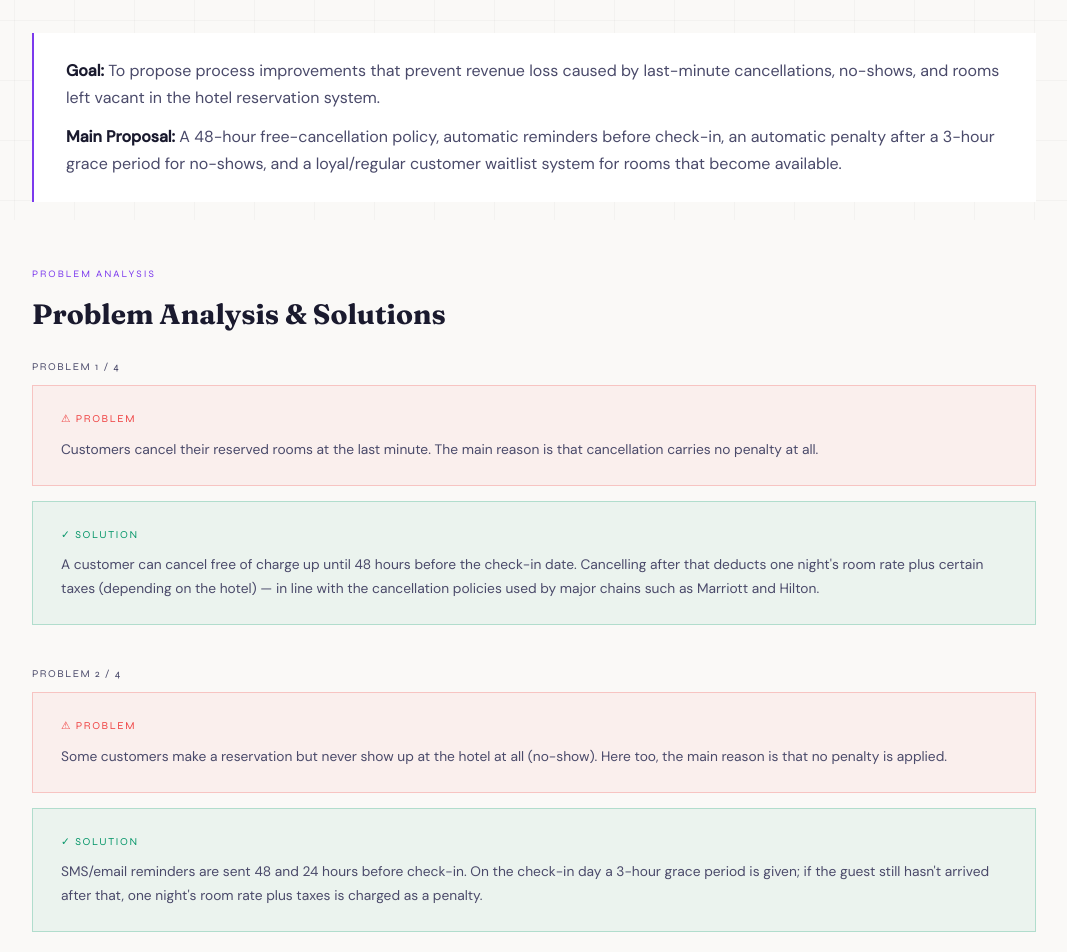
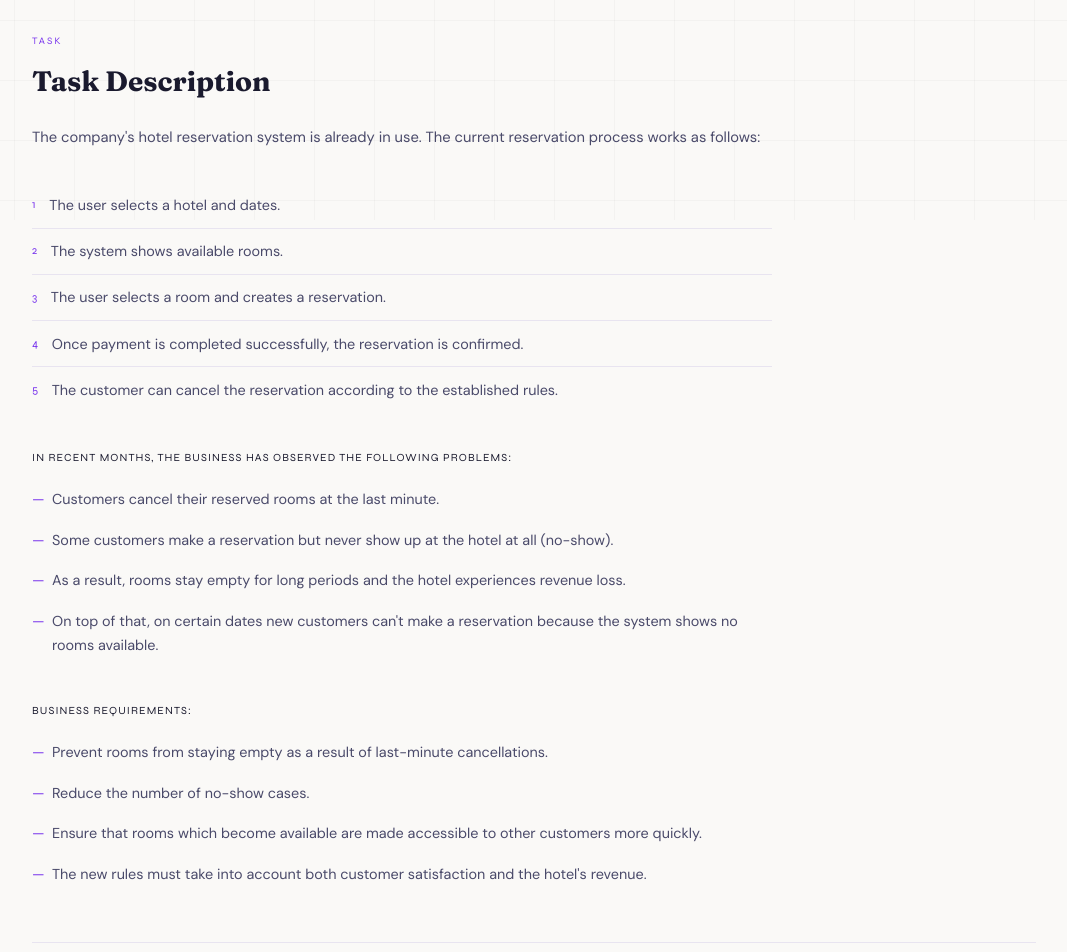
Before and after one commit to 2005RA/Personal-Website, a React (Vite) app: page /Personal-Website/projects/hotel-reservation in a window 1280 px wide. Shown: the part 580-1532 px from the top of the page, without its empty margins (106-1173 px from the left). Built offline with nearby package versions, Linux system fonts and the light colour scheme.

Commit message:
Fix video path to respect base URL

```diff
--- a/src/pages/projects/HotelReservation.jsx
+++ b/src/pages/projects/HotelReservation.jsx
@@ -48,6 +48,14 @@ main{max-width:1100px;margin:0 auto;padding:4rem 3rem 6rem;}
 .content-label{font-family:var(--mono);font-size:0.62rem;letter-spacing:0.2em;text-transform:uppercase;color:var(--accent);margin-bottom:0.5rem;}
 .content-title{font-family:var(--serif);font-size:1.75rem;margin-bottom:1.25rem;}
 .content-text{color:var(--muted);margin-bottom:2rem;max-width:740px;font-size:0.92rem;}
+.task-steps{list-style:none;counter-reset:step;margin-bottom:2.25rem;max-width:740px;}
+.task-steps li{counter-increment:step;padding:0.65rem 0;border-top:1px solid var(--border);display:flex;gap:0.85rem;font-size:0.9rem;color:var(--muted);}
+.task-steps li:first-child{border-top:none;}
+.task-steps li::before{content:counter(step);font-family:var(--mono);font-size:0.72rem;color:var(--accent);flex-shrink:0;margin-top:0.15rem;}
+.task-list{list-style:none;margin-bottom:2.25rem;max-width:740px;}
+.task-list li{padding:0.5rem 0;padding-left:1.25rem;position:relative;font-size:0.9rem;color:var(--muted);}
+.task-list li::before{content:'—';position:absolute;left:0;color:var(--accent);}
+.task-subhead{font-family:var(--mono);font-size:0.68rem;letter-spacing:0.1em;text-transform:uppercase;color:var(--text);margin-bottom:0.75rem;}
 .problem-block{margin-bottom:2.5rem;}
 .problem-num{font-family:var(--mono);font-size:0.65rem;letter-spacing:0.15em;text-transform:uppercase;color:var(--muted);margin-bottom:0.6rem;}
 .risk-block{border:1px solid rgba(239,68,68,0.25);background:rgba(239,68,68,0.05);padding:1.5rem 1.75rem;margin-bottom:0.9rem;}
@@ -144,10 +152,35 @@ const T = {
     ],
     quickNavLabel: 'Keç →',
     quickNav: [
+      { href: '#task', label: 'Tapşırıq' },
       { href: '#problem', label: 'Problem Analizi' },
       { href: '#flow', label: 'Proses Axını' },
       { href: '#scenarios', label: 'Kritik Ssenarilər' },
       { href: '#video', label: 'Video' },
+    ],
+    taskLabel: 'Tapşırıq',
+    taskTitle: 'Taskın Təsviri',
+    taskIntro: 'Şirkətin hotel rezervasiya sistemi artıq istifadədədir. Hazırda rezervasiya prosesi aşağıdakı kimidir:',
+    taskSteps: [
+      'İstifadəçi hotel və tarixləri seçir.',
+      'Sistem uyğun otaqları göstərir.',
+      'İstifadəçi otağı seçərək rezervasiya yaradır.',
+      'Ödəniş uğurla tamamlandıqdan sonra rezervasiya təsdiqlənir.',
+      'Müştəri rezervasiyanı müəyyən edilmiş qaydalara uyğun olaraq ləğv edə bilər.',
+    ],
+    taskProblemsIntro: 'Son aylarda biznes aşağıdakı problemləri müşahidə edib:',
+    taskProblems: [
+      'Müştərilər rezervasiya etdikləri otaqları son anda ləğv edirlər.',
+      'Bəzi müştərilər rezervasiya etsələr də, ümumiyyətlə hotelə gəlmirlər (No show).',
+      'Bu səbəbdən otaqlar uzun müddət boş qalır və hotel gəlir itkisi yaşayır.',
+      'Digər tərəfdən, bəzi tarixlərdə otaq olmadığı göstərildiyi üçün yeni müştərilər rezervasiya edə bilmirlər.',
+    ],
+    taskReqIntro: 'Biznes tələblər:',
+    taskRequirements: [
+      'Son anda ləğv olunan rezervasiyalar nəticəsində otaqların boş qalmasının qarşısı alınsın.',
+      'No show hallarının sayı azaldılsın.',
+      'Boşalan otaqların digər müştərilər üçün daha operativ şəkildə əlçatan olması təmin edilsin.',
+      'Yeni qaydalar həm müştəri məmnuniyyətini, həm də hotelin gəlirlərini nəzərə almalıdır.',
     ],
     summaryGoalLabel: 'Məqsəd:',
     summaryGoal: 'Otel rezervasiya sistemində son anda ləğvetmə, no-show halları və boş qalan otaqlardan yaranan gəlir itkisinin qarşısını almaq üçün proses təkmilləşdirmələri təklif etmək.',
@@ -267,10 +300,35 @@ const T = {
     ],
     quickNavLabel: 'Jump to →',
     quickNav: [
+      { href: '#task', label: 'Task' },
       { href: '#problem', label: 'Problem Analysis' },
       { href: '#flow', label: 'Process Flow' },
       { href: '#scenarios', label: 'Critical Scenarios' },
       { href: '#video', label: 'Video' },
+    ],
+    taskLabel: 'Task',
+    taskTitle: 'Task Description',
+    taskIntro: "The company's hotel reservation system is already in use. The current reservation process works as follows:",
+    taskSteps: [
+      'The user selects a hotel and dates.',
+      'The system shows available rooms.',
+      'The user selects a room and creates a reservation.',
+      'Once payment is completed successfully, the reservation is confirmed.',
+      'The customer can cancel the reservation according to the established rules.',
+    ],
+    taskProblemsIntro: 'In recent months, the business has observed the following problems:',
+    taskProblems: [
+      'Customers cancel their reserved rooms at the last minute.',
+      'Some customers make a reservation but never show up at the hotel at all (no-show).',
+      'As a result, rooms stay empty for long periods and the hotel experiences revenue loss.',
+      "On top of that, on certain dates new customers can't make a reservation because the system shows no rooms available.",
+    ],
+    taskReqIntro: 'Business requirements:',
+    taskRequirements: [
+      'Prevent rooms from staying empty as a result of last-minute cancellations.',
+      'Reduce the number of no-show cases.',
+      'Ensure that rooms which become available are made accessible to other customers more quickly.',
+      "The new rules must take into account both customer satisfaction and the hotel's revenue.",
     ],
     summaryGoalLabel: 'Goal:',
     summaryGoal: 'To propose process improvements that prevent revenue loss caused by last-minute cancellations, no-shows, and rooms left vacant in the hotel reservation system.',
@@ -422,6 +480,33 @@ export default function HotelReservation() {
       </div>
 
       <main>
+        <div id="task" className="section-anchor">
+          <p className="content-label">{t.taskLabel}</p>
+          <h2 className="content-title">{t.taskTitle}</h2>
+        </div>
+        <p className="content-text">{t.taskIntro}</p>
+        <ol className="task-steps">
+          {t.taskSteps.map((step, i) => (
+            <li key={i}>{step}</li>
+          ))}
+        </ol>
+
+        <p className="task-subhead">{t.taskProblemsIntro}</p>
+        <ul className="task-list">
+          {t.taskProblems.map((p, i) => (
+            <li key={i}>{p}</li>
+          ))}
+        </ul>
+
+        <p className="task-subhead">{t.taskReqIntro}</p>
+        <ul className="task-list">
+          {t.taskRequirements.map((r, i) => (
+            <li key={i}>{r}</li>
+          ))}
+        </ul>
+
+        <hr className="divider" />
+
         <div className="summary">
           <p><strong>{t.summaryGoalLabel}</strong> {t.summaryGoal}</p>
           <p style={{ marginTop: '0.75rem' }}><strong>{t.summaryPropLabel}</strong> {t.summaryProp}</p>
```
